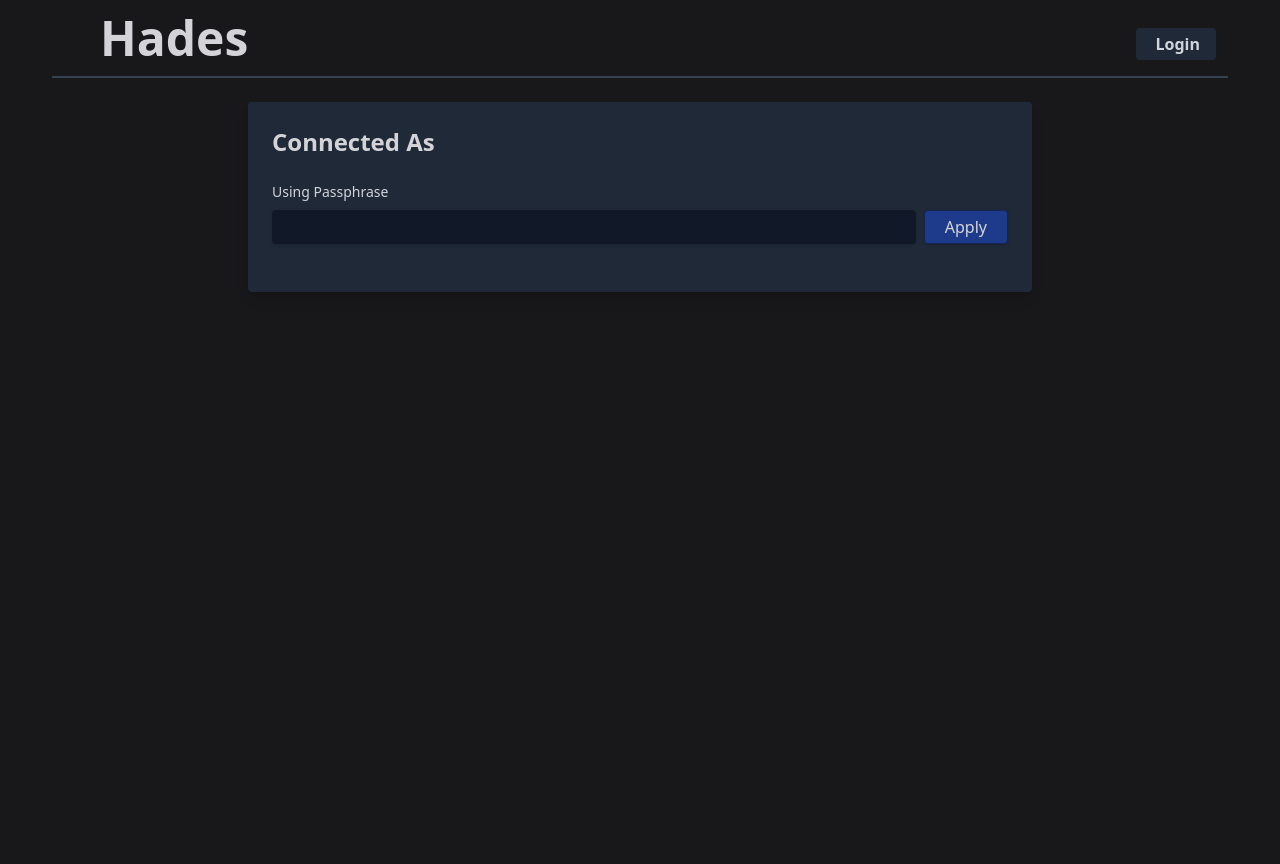
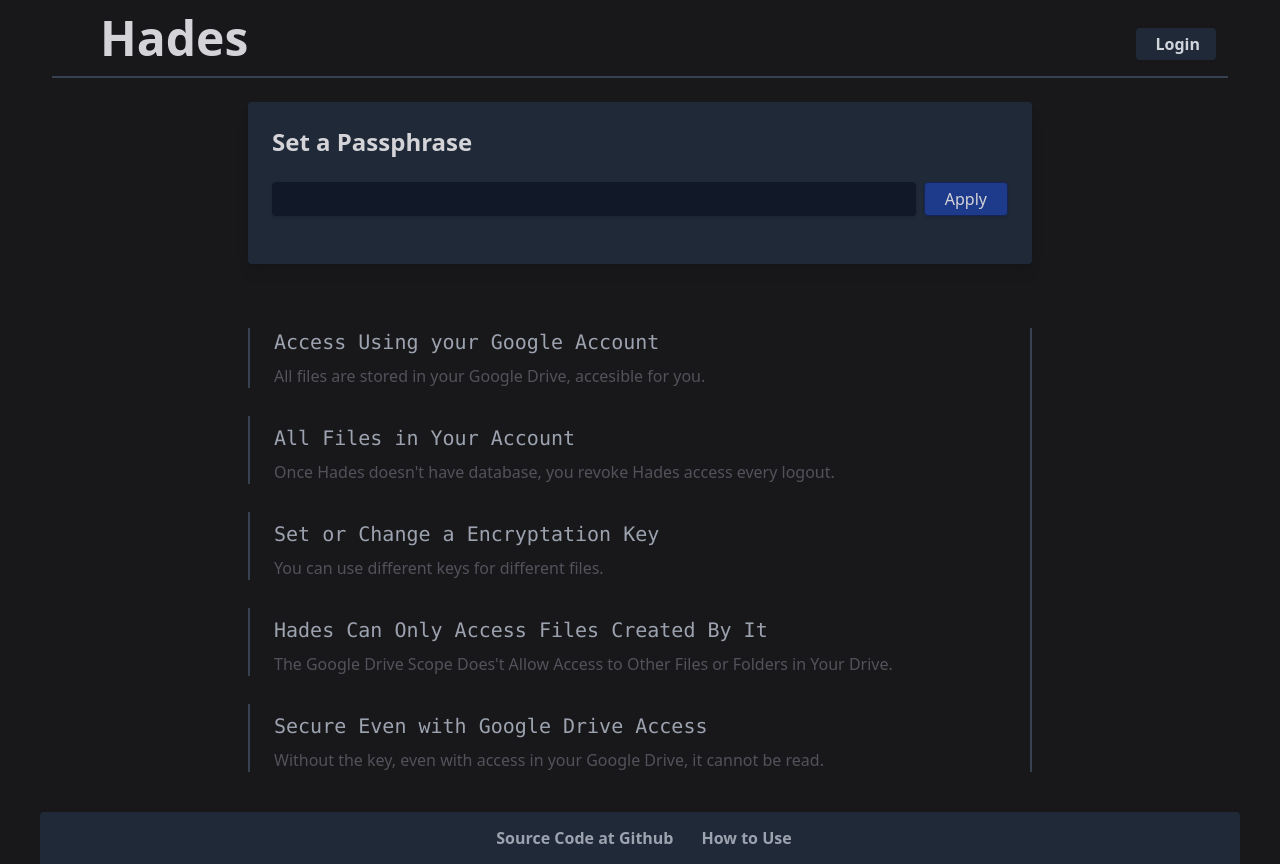
Before and after one commit to Scemist/Hades, a Flask app: page / in a window 1280 px wide. Before the commit the page ends 292 px from the top, so only its background shows below. Run offline with Flask 3, Linux system fonts and the light colour scheme; style sheets or scripts are compiled from the project's sources.

Commit message:
Fixed Footer Position and Improvements in Desciptions and Design

```diff
--- a/routes/drive_auth.py
+++ b/routes/drive_auth.py
@@ -35,11 +35,6 @@ def oauth2callback():
     return AuthController.oauth2callback()
 
 
-# @drive_auth.route('/revoke')
-# def revoke():
-#     return AuthController.revoke()
-
-
 @drive_auth.route('/clear')
 def clear_credentials():
     return AuthController.clear_credentials()
--- a/static/javascript/app.js
+++ b/static/javascript/app.js
@@ -14,5 +14,6 @@ createIcons({
 		PinOff: icons.PinOff,
 		Trash: icons.Trash,
 		Github: icons.Github,
+		Book: icons.Book,
 	}
 })
--- a/templates/base.jinja
+++ b/templates/base.jinja
@@ -16,7 +16,7 @@
 </head>
 
 <body class="bg-zinc-900 text-zinc-300 flex flex-nowrap justify-center">
-	<main style="max-width: 1200px" class="flex-1 p-3 relative h-screen">
+	<main style="max-width: 1200px" class="flex-1 p-3 relative min-h-screen">
 		<nav class="flex justify-between">
 			<a href="/" class="text-5xl font-semibold mb-3 flex items-center"><i data-lucide="book-lock" class="h-10 w-10 mr-2"></i> Hades</a>
 
@@ -27,13 +27,6 @@
 				{% else %}
 					{{ Nav.button('Login', 'plug', '/authorize') }}
 				{% endif %}
-
-				{# {% if session['key'] %}
-					{{ Nav.button('Disconnect', 'unplug', '/revoke') }}
-				{% endif %} #}
-
-				{# <i data-lucide="dot" class="text-gray-400"></i> #}
-
 
 				{% if session["user"] %}
 					<img src="{{ session['user']['photoLink'] }}" class="ms-2 rounded-full w-11 border border-gray-700" alt='{ session["user"]["displayName"] }}'>
--- a/templates/drive.jinja
+++ b/templates/drive.jinja
@@ -3,11 +3,13 @@
 {% block content %}
 <section class="bg-gray-800 rounded text-zinc-300 shadow-lg p-6 m-6 w-8/12 mx-auto">
 	<div class="flex justify-between mb-6">
-		<h2 class="text-2xl font-semibold">Connected As</h2>
+		{% if not key_setted %}
+		<h2 class="text-2xl font-semibold">Set a Passphrase</h2>
+		{% else %}
+		<h2 class="text-2xl font-semibold">Change the Passphrase</h2>
 
-		{% if key_setted %}
 		<div class="flex items-center gap-2">
-			<p class="text-gray-400 font-semibold">Already Have a Key Setted</p>
+			<p class="text-gray-400 font-semibold">Already have one setted</p>
 
 			<a href="/key/clear" class="bg-blue-900 rounded shadow py-1 px-5 border border-blue-950 flex items-center"><i data-lucide="pin-off" class="h-4"></i> Clear</a>
 		</div>
@@ -16,53 +18,63 @@
 
 	<form class="flex items-end gap-2" action="/key" method="POST">
 		<fieldset class="flex-1 mb-6 flex flex-col">
-			<label class="mb-2 text-sm text-gray-300">Using Passphrase</label>
+			{# <label class="mb-2 text-sm text-gray-300">Using Passphrase</label> #}
 			<input type="password" class="py-1 px-3 shadow border border-gray-900 rounded bg-gray-900 font-bold" name="key" autocomplete="off">
 		</fieldset>
 
 		<fieldset class="mb-6 flex justify-end">
-			<button type="submit" class="bg-blue-900 rounded shadow py-1 px-5 border border-blue-950 flex items-center"><i data-lucide="pin" class="h-4"></i> {{ 'Update' if key_setted else 'Apply' }}</button>
+			<button type="submit" class="bg-blue-900 rounded shadow py-1 px-5 border border-blue-950 flex items-center"><i data-lucide="pin" class="h-4"></i> {{ 'Change' if key_setted else 'Apply' }}</button>
 		</fieldset>
 	</form>
 </section>
 
-{% if session['state'] %}
-<section class=" rounded p-6 m-6 w-8/12 mx-auto hidden">
-	<h3 class="font-mono text-xl">Access using your Google Account</h3>
-	<p class="text-zinc-500 pt-2">
+{# {% if session['state'] %} #}
+<section class="mt-16 w-8/12 mx-auto text-gray-400 border-r-2 border-gray-700 mb-20">
+	<li class="list-none px-6 border-l-2 mt-7 border-gray-700">
+		<h3 class="font-mono text-xl">Access Using your Google Account</h3>
+		<p class="text-zinc-600 pt-2">
 			All files are stored in your Google Drive, accesible for you.
 		</p>
+	</li>
 
-	<h3 class="font-mono text-xl pt-10">All Files in Your Account</h3>
-	<p class="text-zinc-500 pt-2">
+	<li class="list-none px-6 border-l-2 mt-7 border-gray-700">
+		<h3 class="font-mono text-xl pt-2">All Files in Your Account</h3>
+		<p class="text-zinc-600 pt-2">
 			Once Hades doesn't have database, you revoke Hades access every logout.
 		</p>
+	</li>
 
-	<h3 class="font-mono text-xl pt-10">Set or Change a Encryptation Key</h3>
-	<p class="text-zinc-500 pt-2">
+	<li class="list-none px-6 border-l-2 mt-7 border-gray-700">
+		<h3 class="font-mono text-xl pt-2">Set or Change a Encryptation Key</h3>
+		<p class="text-zinc-600 pt-2">
 			You can use different keys for different files.
 		</p>
+	</li>
 
-	<h3 class="font-mono text-xl pt-10">Hades Can Only Access Files Created By It</h3>
-	<p class="text-zinc-500 pt-2">
+	<li class="list-none px-6 border-l-2 mt-7 border-gray-700">
+		<h3 class="font-mono text-xl pt-2">Hades Can Only Access Files Created By It</h3>
+		<p class="text-zinc-600 pt-2">
 			The Google Drive Scope Does't Allow Access to Other Files or Folders in Your Drive.
 		</p>
+	</li>
 
-	<h3 class="font-mono text-xl pt-10">Secure Even with Google Drive Access</h3>
-	<p class="text-zinc-500 pt-2">
+	<li class="list-none px-6 border-l-2 mt-7 border-gray-700">
+		<h3 class="font-mono text-xl pt-2">Secure Even with Google Drive Access</h3>
+		<p class="text-zinc-600 pt-2">
 			Without the key, even with access in your Google Drive, it cannot be read.
 		</p>
+	</li>
 </section>
 
-	<a class="flex items-center font-semibold text-gray-500 hover:text-blue-700 transition" href="https://github.com/Scemist/Hades.git" >
 <footer class="absolute bottom-0 box-border left-0 right-0 flex py-3 bg-gray-800 rounded-t justify-center gap-5">
+	<a class="flex items-center font-semibold text-gray-400 hover:text-blue-700 transition" href="https://github.com/Scemist/Hades.git" >
 		<i data-lucide="github" class="h-7 mr-2"></i> Source Code at Github
 	</a>
-	<a class="flex items-center font-semibold text-gray-500 hover:text-blue-700 transition" href="">
 
+	<a class="flex items-center font-semibold text-gray-400 hover:text-blue-700 transition" href="">
 		<i data-lucide="book-key" class="h-7 mr-2"></i> How to Use
 	</a>
 </footer>
-{% endif %}
+{# {% endif %} #}
 
 {% endblock %}
--- a/templates/files.jinja
+++ b/templates/files.jinja
@@ -13,7 +13,10 @@
 		<li class="my-4 shadow">
 			<a href="/files/{{ file['id'] }}" {# action="/files/{{ file['id'] }}" #} class="flex border border-gray-900 p-0 font-semibold bg-gray-900 rounded cursor-pointer hover:bg-gray-950 transition" method="POST">
 				<button type="submit" class="py-1 px-6 flex-1 flex justify-between items-center align-middle content-center">
-					{{ file['name'] }}
+					<div class="flex">
+						<i data-lucide="book" class="mr-4 text-gray-600"></i>
+						{{ file['name'] }}
+					</div>
 					<span class="text-sm text-gray-600">{{ file['createdTime'] }}</span>
 				</button>
 			</a>
```
Lines whose indentation alone changed are shown as unchanged.
